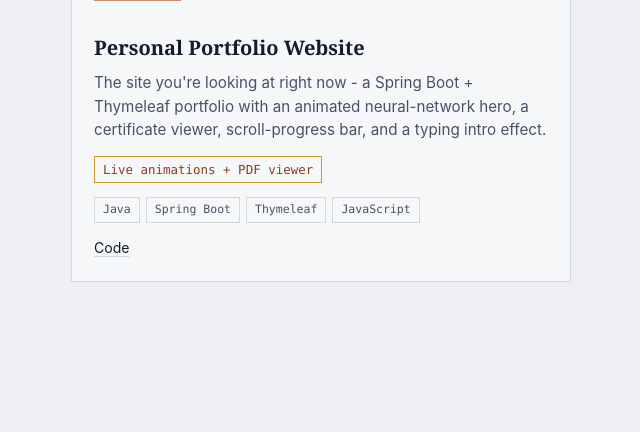
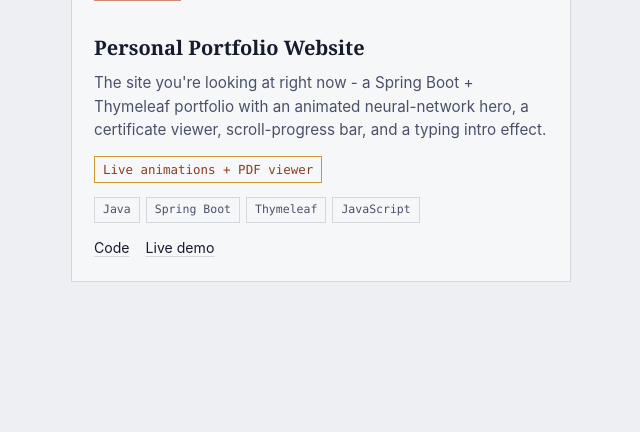
Before and after one commit to satendra82/Portfolio, a Spring Boot app: page / in a window 1280 px wide. Shown: the part 1998-2430 px from the top of the page, without its empty margins (57-697 px from the left). Run offline with Spring Boot 4, Linux system fonts and the light colour scheme.

Commit message:
Update portfolio

```diff
--- a/portfolio/src/main/resources/templates/index.html
+++ b/portfolio/src/main/resources/templates/index.html
@@ -201,7 +201,7 @@
                     </div>
                     <div class="proj-links">
                         <a href="https://github.com/satendra82/Xansastays">Code</a>
-                        <a href="https://github.com/satendra82/Xansastays">Live demo</a>
+                        <a href="https://xansastays.onrender.com/">Live demo</a>
                     </div>
                 </div>
 
@@ -237,6 +237,7 @@
                     </div>
                     <div class="proj-links">
                         <a href="https://github.com/satendra82">Code</a>
+                        <a href="https://satendra-lodhi.onrender.com/">Live demo</a>
                     </div>
                 </div>
 
```
